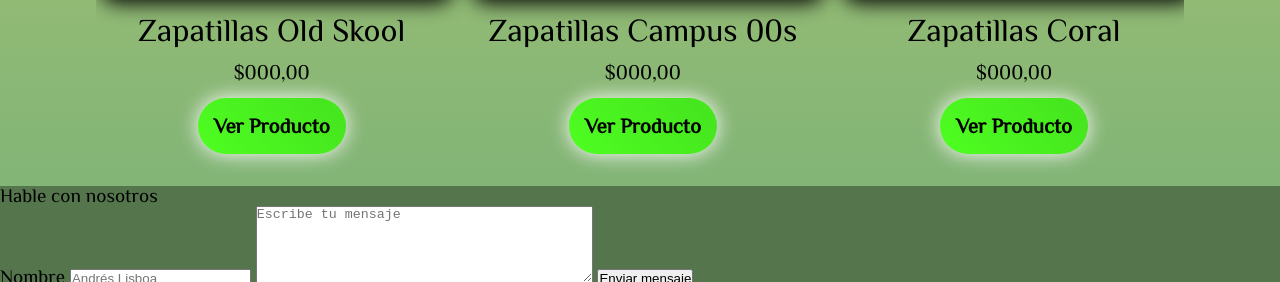
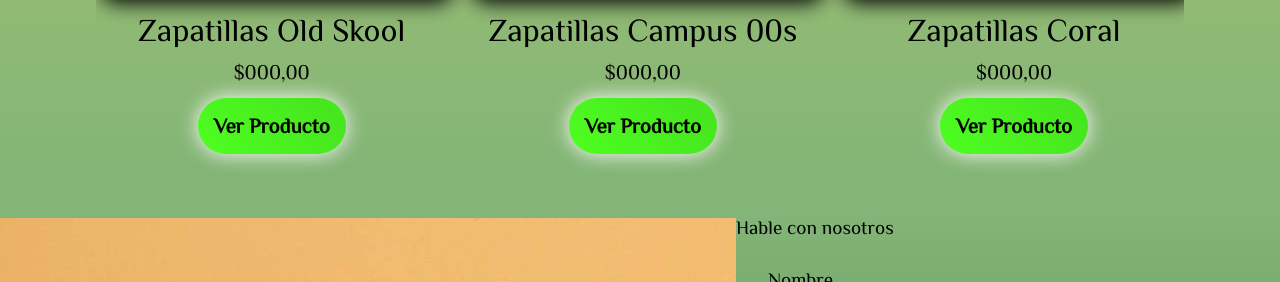
Before and after one commit to ValeAngeletti/AluraGeek__ProyectoONE, a website: page index.html in a window 1280 px wide. Shown: the part 3978-4260 px from the top of the page. Drawn offline with Linux system fonts and the light colour scheme.

Commit message:
Comenzando estilos en la seccion Contacto

```diff
--- /dev/null
+++ b/CSS/contacto.css
@@ -0,0 +1,26 @@
+.contacto{
+    display: flex;
+    flex-direction: row;
+    background: linear-gradient(var(--color--fondo), var(--color--verdeOscuro));
+    margin: 2rem 0;
+}
+
+.contacto__form{
+    display: flex;
+    flex-direction: column;
+    padding: 2rem;
+}
+
+.contacto__nombre::placeholder{
+    font-family: "Philosopher";
+}
+
+.contacto__mensaje::placeholder{
+    font-family: "Philosopher";
+
+}
+
+.contacto__boton{
+    font-family: "Philosopher";
+
+}
--- a/index.html
+++ b/index.html
@@ -29,6 +29,7 @@
         <link rel="stylesheet" href="CSS/galeria/rem-y-zap/rem-y-zap-Textos.css">
         <link rel="stylesheet" href="CSS/galeria/rem-y-zap/rem-y-zap-Botones.css">
         <link rel="stylesheet" href="CSS/galeria/flechas.css">
+        <link rel="stylesheet" href="CSS/contacto.css">
         <title>AluraComfy</title>
         <link rel="icon" href="Imagenes/perchaVerde.png" type="image/png">
     </head>
@@ -294,12 +295,11 @@
 
             </section>
         </section>
-            <!-- Seccion Accesorios-->
-
-
 
         <!-- Contacto -->
-        <section class="contacto" style="background: #55754D;">
+        <section class="contacto">
+            <img src="Imagenes/contactoImg.jpg" alt="telefono vintage color naranja" class="contacto__img">
+            <section class="contacto_-contenido">
                 <h2 class="contacto__titulo">Hable con nosotros</h2>
                 <form name="form" class="contacto__form">
                     <label for="nombre" class="contacto__nombre--label">Nombre</label>
@@ -307,6 +307,8 @@
                     <textarea name="" id="" cols="40" rows="5" class="contacto__mensaje" placeholder="Escribe tu mensaje"></textarea>
                     <button class="contacto__boton">Enviar mensaje</button>
                 </form>
+            </section>
+
         </section>
 
         <!-- Links final -->
```
Also changed, not shown: Imagenes/contactoImg.jpg (added). Lines whose indentation alone changed are shown as unchanged.
